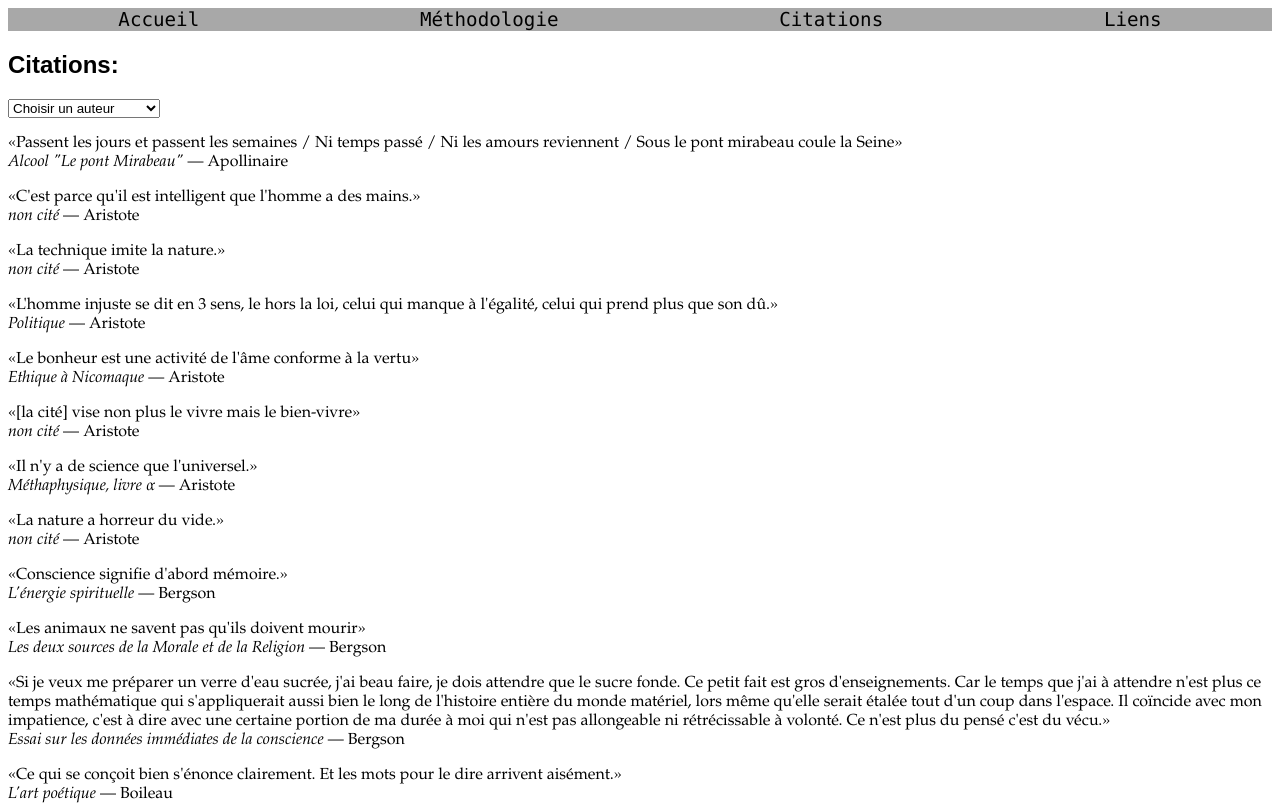
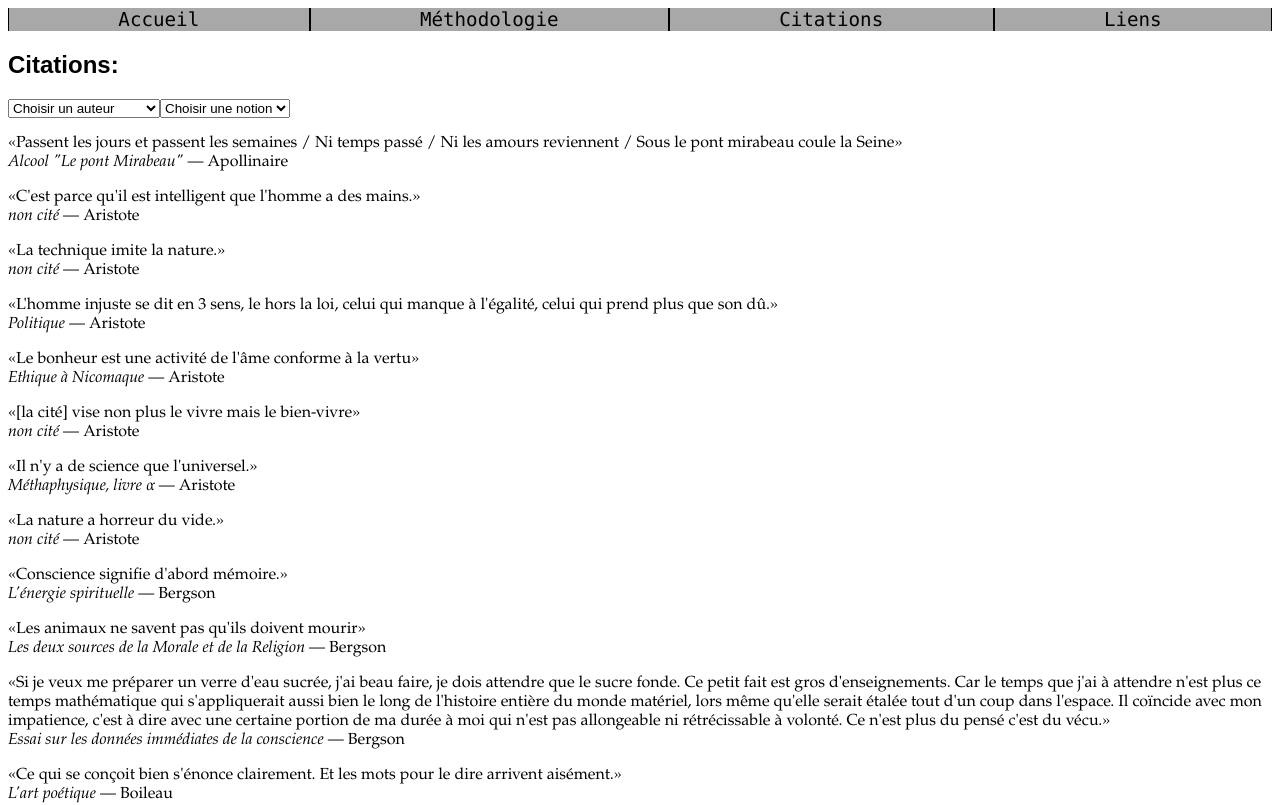
Before and after one commit to awing-ding/def_philo, a Next.js app: page /citations in a window 1280 px wide. Shown: the top 805 px of the page. Built offline with nearby package versions, Linux system fonts and the light colour scheme.

Commit message:
fix citation and navbar

```diff
--- a/app/globals.css
+++ b/app/globals.css
@@ -24,6 +24,10 @@ nav > div > a {
     margin-left: none;
     margin-right: none;
     margin-top: none;
+    padding-left: 5px;
+    padding-right: 5px;
+    border-right: 1px solid var(--nav-text-color);
+    border-left: 1px solid var(--nav-text-color);
     color: var(--nav-text-color);
     text-decoration: none;
     font-size: 1.2rem;
--- a/pages/citations.tsx
+++ b/pages/citations.tsx
@@ -14,20 +14,54 @@ interface Citation {
     latin? : string
 }
 
-async function handleAuthorSelection() {
+function isDataPropertyConforming(element : HTMLElement) : boolean {
+    const author = element.getAttribute('data-auteur');
+    const notion = element.getAttribute('data-notion');
+
+    const authorSelector = document.getElementById('author-select') as HTMLSelectElement;
+    const notionSelector = document.getElementById('notion-select') as HTMLSelectElement;
+
+    return isConforming(authorSelector, author) && isConforming(notionSelector, notion);
+}
+
+function isConforming(Selector : HTMLSelectElement, value : string) : boolean {
+    let isConforming = false;
+    value.split(',').forEach((element) => {
+        if (Selector.value === element) {
+            isConforming = true;
+        }
+    });
+    return Selector.value === 'all' || Selector.value === 'none' || isConforming;
+}
+
+async function handleSelection() {
     let elements = document.querySelectorAll('main > div');
-    const author_selector = document.getElementById('author-select') as HTMLSelectElement;
-    const author_selector_value = author_selector.value;
+    const notion_selector = document.getElementById('notion-select') as HTMLSelectElement;
+    const notion_selector_value = notion_selector.value;
     elements.forEach(el => {
         let element = el as HTMLElement;
-        let author = element.getAttribute('data-auteur');
-        if (author_selector_value === 'none' || author_selector_value === 'all' || author === author_selector_value){
-            element.style.display = 'inherit';
-        }
-        else element.style.display = 'none';
+        let doesConform = isDataPropertyConforming(element);
+        element.style.display = doesConform ? 'inherit' : 'none';
     });
 }
 
+function getOnlyNotion(){
+    let notions = [];
+    for (let i = 0; i < definition.notions.length; i++) {
+        notions.push(definition.notions[i].word);
+    }
+    return (
+        <select name="notion" id="notion-select" onChange={handleSelection}>
+            <option value="none">Choisir une notion</option>
+            <option value="all">Afficher tout</option>
+            {notions.map((notion) => {
+                return (
+                    <option value={notion} key={notion}>{notion}</option>
+                )
+            })}
+        </select>
+    )
+}
 
 function selectAuthor(){
     let authors = [];
@@ -38,7 +72,7 @@ function selectAuthor(){
         }
     }
     return (
-        <select name="author" id="author-select" onChange={handleAuthorSelection}>
+        <select name="author" id="author-select" onChange={handleSelection}>
             <option value="none">Choisir un auteur</option>
             <option value="all">Afficher tout</option>
             {authors.map((author) => {
@@ -79,9 +113,12 @@ export default function renderer(){
     return (
         <div>
             {navbar()}
-            <h2>Citations:</h2>
-            {selectAuthor()}
-            {citation_renderer}
+            <main>
+                <h2>Citations:</h2>
+                {selectAuthor()}
+                {getOnlyNotion()}
+                {citation_renderer}
+            </main>
         </div>
     )
 
```
